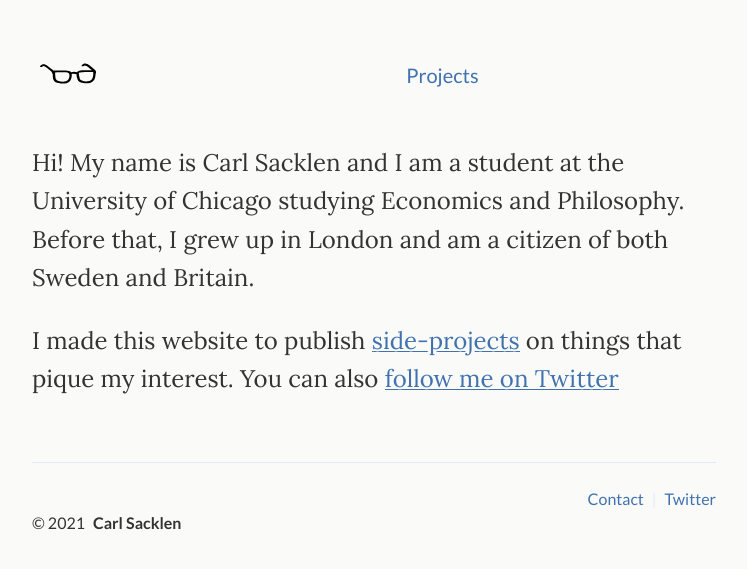
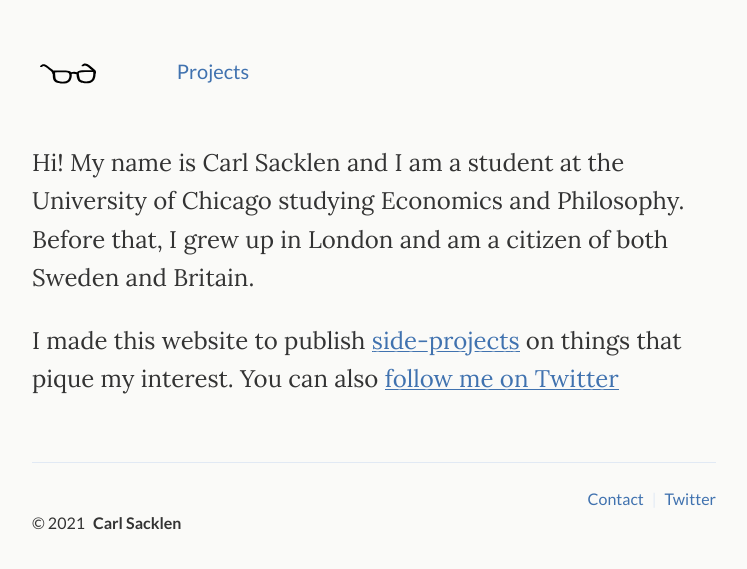
Before and after one commit to 99carl/99carl.github.io, a Jekyll site: the page built from index.md, in a window 1280 px wide. Shown: the top 569 px of the page, without its empty margins (266-1013 px from the left). Built offline with Jekyll 4.4.1, drawn with Linux system fonts in a browser that asks for light colours.

Commit message:
move menu

```diff
--- a/_sass/_site.scss
+++ b/_sass/_site.scss
@@ -25,7 +25,7 @@
 }
 
 .site-nav {
-  display: flex;
+  display: right;
   justify-content: center;
   font-family: "Lato", serif;
   font-size: 1.1rem;
@@ -38,6 +38,7 @@
 .site-nav a {
   flex: 0 1 auto;
   padding: 0 .25rem;
+  margin-right: $spacer0;
   transition: background 0.1s ease-out;
 
   &:hover {
```
